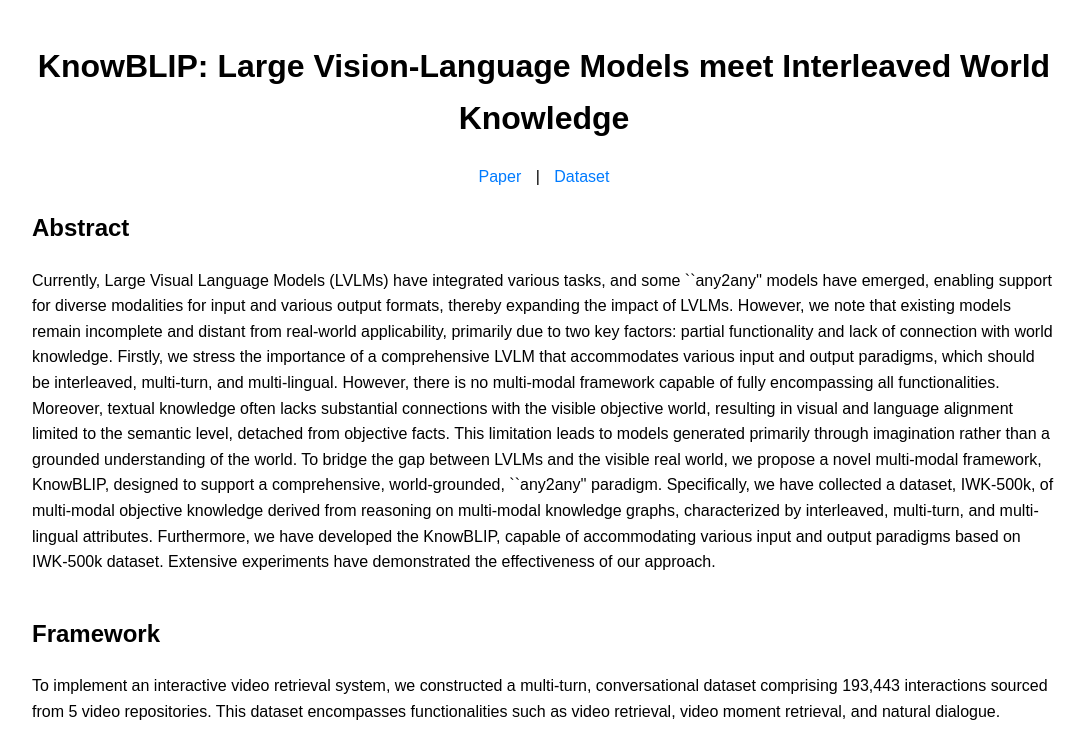
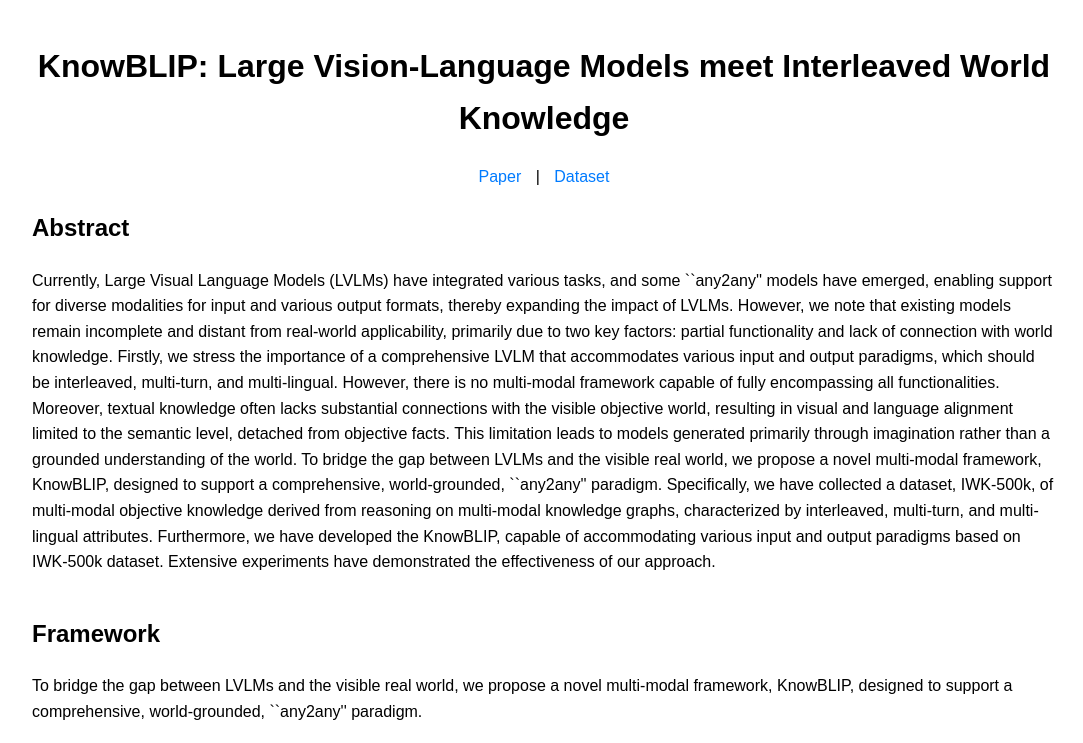
Before and after one commit to KnowBLIP/KnowBLIP.github.io, a plain HTML site: page index.html in a window 1280 px wide. Shown: the top 743 px of the page, without its empty margins (96-1179 px from the left). Drawn offline with Linux system fonts and the light colour scheme.

Commit message:
Update index.html

```diff
--- a/index.html
+++ b/index.html
@@ -3,7 +3,7 @@
 <head>
     <meta charset="UTF-8">
     <meta name="viewport" content="width=device-width, initial-scale=1.0">
-    <title>IVCR-200K: A Large-Scale Multi-turn Dialogue Benchmark for Interactive Video Corpus Retrieval</title>
+    <title>KnowBLIP: Large Vision-Language Models meet Interleaved World Knowledge</title>
     <style>
         body {
             font-family: Arial, sans-serif;
@@ -50,7 +50,7 @@
         </div>
         <div class="section">
             <h2>Framework</h2>
-            <p>To implement an interactive video retrieval system, we constructed a multi-turn, conversational dataset comprising 193,443 interactions sourced from 5 video repositories. This dataset encompasses functionalities such as video retrieval, video moment retrieval, and natural dialogue.</p>
+            <p>To bridge the gap between LVLMs and the visible real world, we propose a novel multi-modal framework, KnowBLIP, designed to support a comprehensive, world-grounded, ``any2any'' paradigm.</p>
             <img src=./framework.png alt="Dataset images">
         </div>
     </div>
```
